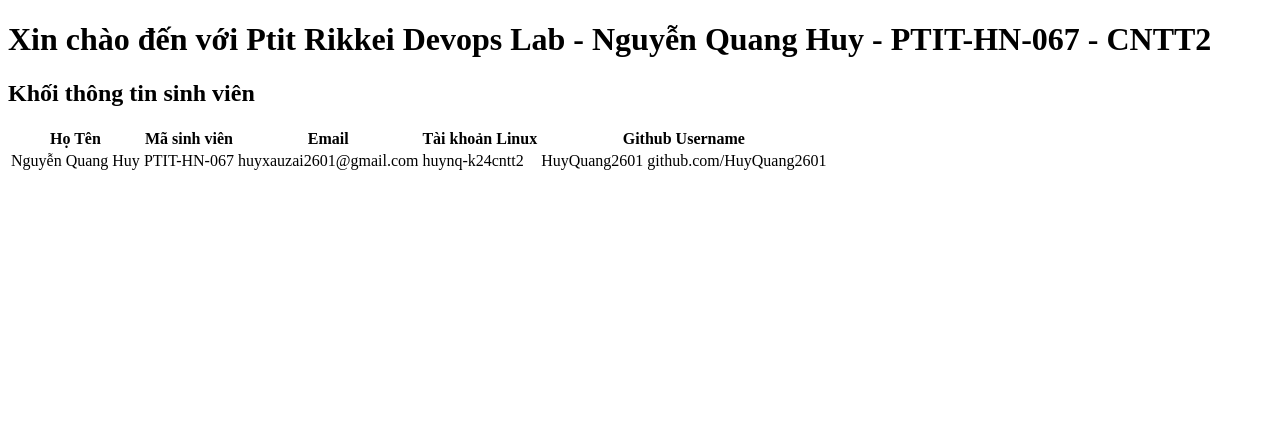
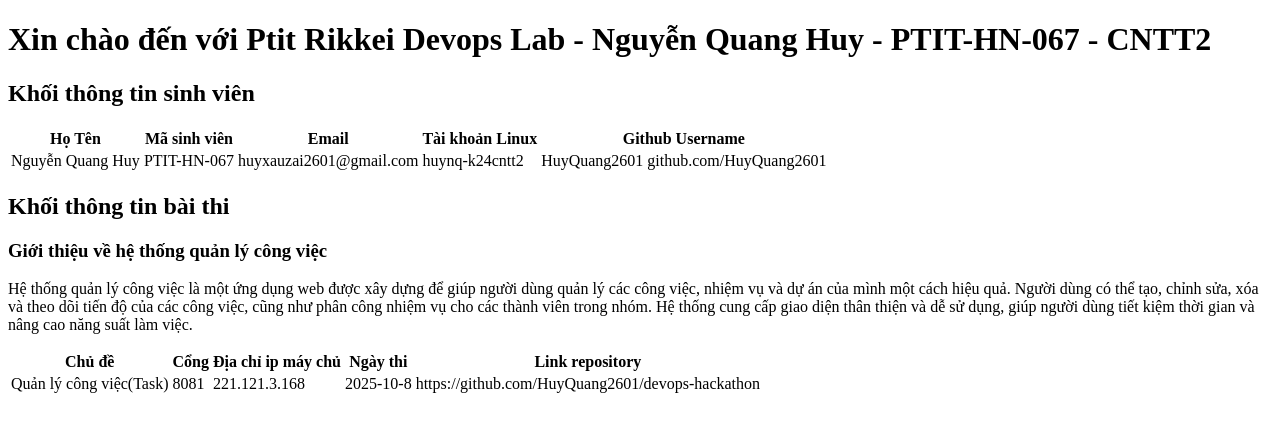
Before and after one commit to HuyQuang2601/devops-hackathon-de003-nguyenquanghuy, a plain HTML site: page src/index.html in a window 1280 px wide. Drawn offline with Linux system fonts and the light colour scheme.

Commit message:
update file thông tin bài thi của index.html

```diff
--- a/src/index.html
+++ b/src/index.html
@@ -26,5 +26,29 @@
             </tr>
         </thead>
     </table>
+
+	<table>
+        <thead>
+            <h2>Khối thông tin bài thi </h2>
+            <tr>
+                <th>Chủ đề</th>
+                <th>Cổng</th>
+                <th>Địa chỉ ip máy chủ</th>
+                <th>Ngày thi</th>
+                <th>Link repository</th>
+            </tr>
+            <tr>
+                <td>Quản lý công việc(Task)</td>
+                <td>8081</td>
+                <td>221.121.3.168</td>
+                <td>2025-10-8</td>
+                <td>https://github.com/HuyQuang2601/devops-hackathon</td>
+            </tr>
+        </thead>
+        <h3>Giới thiệu về hệ thống quản lý công việc</h3>
+        <p>Hệ thống quản lý công việc là một ứng dụng web được xây dựng để giúp người dùng quản lý các công việc,
+            nhiệm vụ và dự án của mình một cách hiệu quả. Người dùng có thể tạo, chỉnh sửa, xóa và theo dõi tiến độ của các công việc,
+            cũng như phân công nhiệm vụ cho các thành viên trong nhóm. Hệ thống cung cấp giao diện thân thiện và dễ sử dụng,
+            giúp người dùng tiết kiệm thời gian và nâng cao năng suất làm việc.</p>
 </body>
 </html>
```
